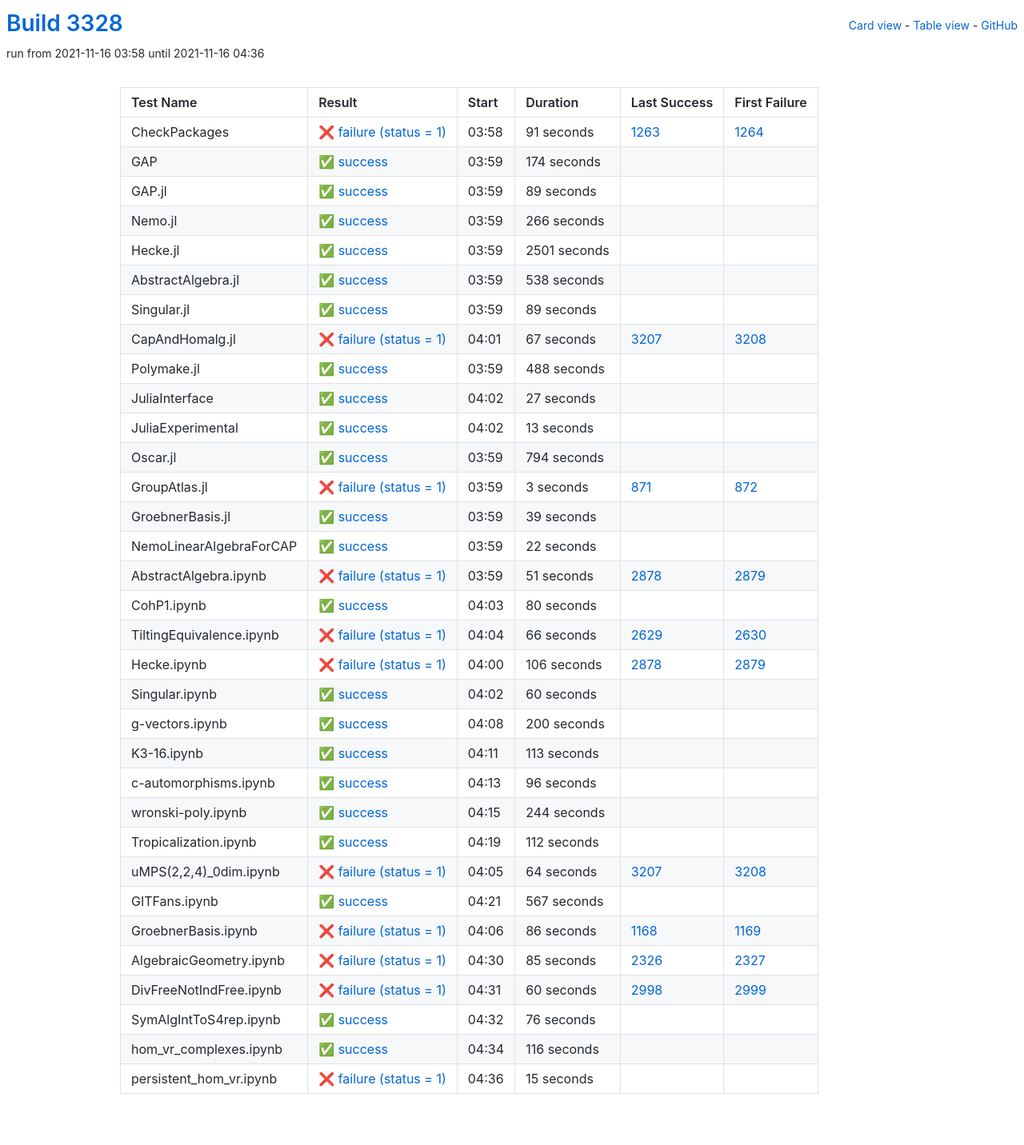
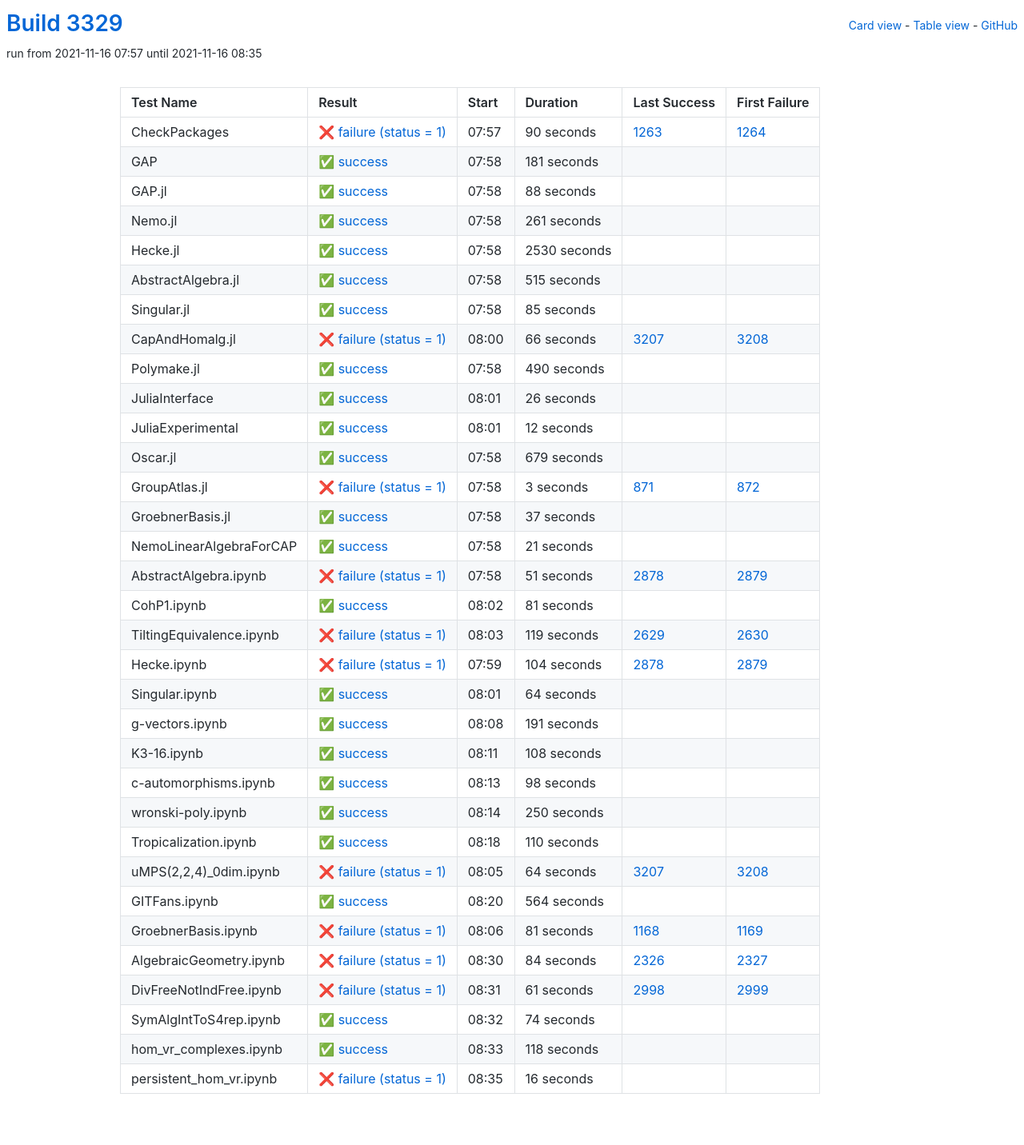
Before and after one commit to oscar-system/oscar-ci-status-stable, a Jekyll site: the page built from table.html, in a window 1280 px wide. Shown: the whole page at 80% size. Built offline with Jekyll 4.4.1, drawn with Linux system fonts in a browser that asks for light colours.

Commit message:
Build #3329

```diff
--- a/_data/ci.yml
+++ b/_data/ci.yml
@@ -1,6 +1,6 @@
 ---
-build: 3328
-build_url: https://oscarci.mathematik.uni-kl.de/job/oscar-stable/3328/
+build: 3329
+build_url: https://oscarci.mathematik.uni-kl.de/job/oscar-stable/3329/
 job: oscar-stable
 organization: oscar-system
 repo: oscar-ci-status-stable
@@ -8,152 +8,152 @@ repourl: https://github.com/oscar-system/oscar-ci-status-stable
 tests:
 - name: CheckPackages
   id: checkpackages
-  log: https://oscarci.mathematik.uni-kl.de/job/oscar-stable/3328/artifact/logs/build-3328/CheckPackages.log
-  start: 2021-11-16 03:58
+  log: https://oscarci.mathematik.uni-kl.de/job/oscar-stable/3329/artifact/logs/build-3329/CheckPackages.log
+  start: 2021-11-16 07:57
   success: false
   exitcode: 1
   status: failure
-  duration: 91
+  duration: 90
   last_success: 1263
   last_success_url: https://oscarci.mathematik.uni-kl.de/job/oscar-stable/1263/
   first_failure: 1264
   first_failure_url: https://oscarci.mathematik.uni-kl.de/job/oscar-stable/1264/
 - name: GAP
   id: gap
-  log: https://oscarci.mathematik.uni-kl.de/job/oscar-stable/3328/artifact/logs/build-3328/GAP.log
-  start: 2021-11-16 03:59
+  log: https://oscarci.mathematik.uni-kl.de/job/oscar-stable/3329/artifact/logs/build-3329/GAP.log
+  start: 2021-11-16 07:58
   success: true
   exitcode: 0
   status: success
-  duration: 174
+  duration: 181
   last_success: false
   last_success_url:
   first_failure: false
   first_failure_url:
 - name: GAP.jl
   id: gap-jl
-  log: https://oscarci.mathematik.uni-kl.de/job/oscar-stable/3328/artifact/logs/build-3328/GAP.jl.log
-  start: 2021-11-16 03:59
+  log: https://oscarci.mathematik.uni-kl.de/job/oscar-stable/3329/artifact/logs/build-3329/GAP.jl.log
+  start: 2021-11-16 07:58
   success: true
   exitcode: 0
   status: success
-  duration: 89
+  duration: 88
   last_success: false
   last_success_url:
   first_failure: false
   first_failure_url:
 - name: Nemo.jl
   id: nemo-jl
-  log: https://oscarci.mathematik.uni-kl.de/job/oscar-stable/3328/artifact/logs/build-3328/Nemo.jl.log
-  start: 2021-11-16 03:59
+  log: https://oscarci.mathematik.uni-kl.de/job/oscar-stable/3329/artifact/logs/build-3329/Nemo.jl.log
+  start: 2021-11-16 07:58
   success: true
   exitcode: 0
   status: success
-  duration: 266
+  duration: 261
   last_success: false
   last_success_url:
   first_failure: false
   first_failure_url:
 - name: Hecke.jl
   id: hecke-jl
-  log: https://oscarci.mathematik.uni-kl.de/job/oscar-stable/3328/artifact/logs/build-3328/Hecke.jl.log
-  start: 2021-11-16 03:59
+  log: https://oscarci.mathematik.uni-kl.de/job/oscar-stable/3329/artifact/logs/build-3329/Hecke.jl.log
+  start: 2021-11-16 07:58
   success: true
   exitcode: 0
   status: success
-  duration: 2501
+  duration: 2530
   last_success: false
   last_success_url:
   first_failure: false
   first_failure_url:
 - name: AbstractAlgebra.jl
   id: abstractalgebra-jl
-  log: https://oscarci.mathematik.uni-kl.de/job/oscar-stable/3328/artifact/logs/build-3328/AbstractAlgebra.jl.log
-  start: 2021-11-16 03:59
+  log: https://oscarci.mathematik.uni-kl.de/job/oscar-stable/3329/artifact/logs/build-3329/AbstractAlgebra.jl.log
+  start: 2021-11-16 07:58
   success: true
   exitcode: 0
   status: success
-  duration: 538
+  duration: 515
   last_success: false
   last_success_url:
   first_failure: false
   first_failure_url:
 - name: Singular.jl
   id: singular-jl
-  log: https://oscarci.mathematik.uni-kl.de/job/oscar-stable/3328/artifact/logs/build-3328/Singular.jl.log
-  start: 2021-11-16 03:59
+  log: https://oscarci.mathematik.uni-kl.de/job/oscar-stable/3329/artifact/logs/build-3329/Singular.jl.log
+  start: 2021-11-16 07:58
   success: true
   exitcode: 0
   status: success
-  duration: 89
+  duration: 85
   last_success: false
   last_success_url:
   first_failure: false
   first_failure_url:
 - name: CapAndHomalg.jl
   id: capandhomalg-jl
-  log: https://oscarci.mathematik.uni-kl.de/job/oscar-stable/3328/artifact/logs/build-3328/CapAndHomalg.jl.log
-  start: 2021-11-16 04:01
+  log: https://oscarci.mathematik.uni-kl.de/job/oscar-stable/3329/artifact/logs/build-3329/CapAndHomalg.jl.log
+  start: 2021-11-16 08:00
   success: false
   exitcode: 1
   status: failure
-  duration: 67
+  duration: 66
   last_success: 3207
   last_success_url: https://oscarci.mathematik.uni-kl.de/job/oscar-stable/3207/
   first_failure: 3208
   first_failure_url: https://oscarci.mathematik.uni-kl.de/job/oscar-stable/3208/
 - name: Polymake.jl
   id: polymake-jl
-  log: https://oscarci.mathematik.uni-kl.de/job/oscar-stable/3328/artifact/logs/build-3328/Polymake.jl.log
-  start: 2021-11-16 03:59
+  log: https://oscarci.mathematik.uni-kl.de/job/oscar-stable/3329/artifact/logs/build-3329/Polymake.jl.log
+  start: 2021-11-16 07:58
   success: true
   exitcode: 0
   status: success
-  duration: 488
+  duration: 490
   last_success: false
   last_success_url:
   first_failure: false
   first_failure_url:
 - name: JuliaInterface
   id: juliainterface
-  log: https://oscarci.mathematik.uni-kl.de/job/oscar-stable/3328/artifact/logs/build-3328/JuliaInterface.log
-  start: 2021-11-16 04:02
+  log: https://oscarci.mathematik.uni-kl.de/job/oscar-stable/3329/artifact/logs/build-3329/JuliaInterface.log
+  start: 2021-11-16 08:01
   success: true
   exitcode: 0
   status: success
-  duration: 27
+  duration: 26
   last_success: false
   last_success_url:
   first_failure: false
   first_failure_url:
 - name: JuliaExperimental
   id: juliaexperimental
-  log: https://oscarci.mathematik.uni-kl.de/job/oscar-stable/3328/artifact/logs/build-3328/JuliaExperimental.log
-  start: 2021-11-16 04:02
+  log: https://oscarci.mathematik.uni-kl.de/job/oscar-stable/3329/artifact/logs/build-3329/JuliaExperimental.log
+  start: 2021-11-16 08:01
   success: true
   exitcode: 0
   status: success
-  duration: 13
+  duration: 12
   last_success: false
   last_success_url:
   first_failure: false
   first_failure_url:
 - name: Oscar.jl
   id: oscar-jl
-  log: https://oscarci.mathematik.uni-kl.de/job/oscar-stable/3328/artifact/logs/build-3328/Oscar.jl.log
-  start: 2021-11-16 03:59
+  log: https://oscarci.mathematik.uni-kl.de/job/oscar-stable/3329/artifact/logs/build-3329/Oscar.jl.log
+  start: 2021-11-16 07:58
   success: true
   exitcode: 0
   status: success
-  duration: 794
+  duration: 679
   last_success: false
   last_success_url:
   first_failure: false
   first_failure_url:
 - name: GroupAtlas.jl
   id: groupatlas-jl
-  log: https://oscarci.mathematik.uni-kl.de/job/oscar-stable/3328/artifact/logs/build-3328/GroupAtlas.jl.log
-  start: 2021-11-16 03:59
+  log: https://oscarci.mathematik.uni-kl.de/job/oscar-stable/3329/artifact/logs/build-3329/GroupAtlas.jl.log
+  start: 2021-11-16 07:58
   success: false
   exitcode: 1
   status: failure
@@ -164,32 +164,32 @@ tests:
   first_failure_url: https://oscarci.mathematik.uni-kl.de/job/oscar-stable/872/
 - name: GroebnerBasis.jl
   id: groebnerbasis-jl
-  log: https://oscarci.mathematik.uni-kl.de/job/oscar-stable/3328/artifact/logs/build-3328/GroebnerBasis.jl.log
-  start: 2021-11-16 03:59
+  log: https://oscarci.mathematik.uni-kl.de/job/oscar-stable/3329/artifact/logs/build-3329/GroebnerBasis.jl.log
+  start: 2021-11-16 07:58
   success: true
   exitcode: 0
   status: success
-  duration: 39
+  duration: 37
   last_success: false
   last_success_url:
   first_failure: false
   first_failure_url:
 - name: NemoLinearAlgebraForCAP
   id: nemolinearalgebraforcap
-  log: https://oscarci.mathematik.uni-kl.de/job/oscar-stable/3328/artifact/logs/build-3328/NemoLinearAlgebraForCAP.log
-  start: 2021-11-16 03:59
+  log: https://oscarci.mathematik.uni-kl.de/job/oscar-stable/3329/artifact/logs/build-3329/NemoLinearAlgebraForCAP.log
+  start: 2021-11-16 07:58
   success: true
   exitcode: 0
   status: success
-  duration: 22
+  duration: 21
   last_success: false
   last_success_url:
   first_failure: false
   first_failure_url:
 - name: AbstractAlgebra.ipynb
   id: abstractalgebra-ipynb
-  log: https://oscarci.mathematik.uni-kl.de/job/oscar-stable/3328/artifact/logs/build-3328/AbstractAlgebra.ipynb.log
-  start: 2021-11-16 03:59
+  log: https://oscarci.mathematik.uni-kl.de/job/oscar-stable/3329/artifact/logs/build-3329/AbstractAlgebra.ipynb.log
+  start: 2021-11-16 07:58
   success: false
   exitcode: 1
   status: failure
@@ -200,116 +200,116 @@ tests:
   first_failure_url: https://oscarci.mathematik.uni-kl.de/job/oscar-stable/2879/
 - name: CohP1.ipynb
   id: cohp1-ipynb
-  log: https://oscarci.mathematik.uni-kl.de/job/oscar-stable/3328/artifact/logs/build-3328/CohP1.ipynb.log
-  start: 2021-11-16 04:03
+  log: https://oscarci.mathematik.uni-kl.de/job/oscar-stable/3329/artifact/logs/build-3329/CohP1.ipynb.log
+  start: 2021-11-16 08:02
   success: true
   exitcode: 0
   status: success
-  duration: 80
+  duration: 81
   last_success: false
   last_success_url:
   first_failure: false
   first_failure_url:
 - name: TiltingEquivalence.ipynb
   id: tiltingequivalence-ipynb
-  log: https://oscarci.mathematik.uni-kl.de/job/oscar-stable/3328/artifact/logs/build-3328/TiltingEquivalence.ipynb.log
-  start: 2021-11-16 04:04
+  log: https://oscarci.mathematik.uni-kl.de/job/oscar-stable/3329/artifact/logs/build-3329/TiltingEquivalence.ipynb.log
+  start: 2021-11-16 08:03
   success: false
   exitcode: 1
   status: failure
-  duration: 66
+  duration: 119
   last_success: 2629
   last_success_url: https://oscarci.mathematik.uni-kl.de/job/oscar-stable/2629/
   first_failure: 2630
   first_failure_url: https://oscarci.mathematik.uni-kl.de/job/oscar-stable/2630/
 - name: Hecke.ipynb
   id: hecke-ipynb
-  log: https://oscarci.mathematik.uni-kl.de/job/oscar-stable/3328/artifact/logs/build-3328/Hecke.ipynb.log
-  start: 2021-11-16 04:00
+  log: https://oscarci.mathematik.uni-kl.de/job/oscar-stable/3329/artifact/logs/build-3329/Hecke.ipynb.log
+  start: 2021-11-16 07:59
   success: false
   exitcode: 1
   status: failure
-  duration: 106
+  duration: 104
   last_success: 2878
   last_success_url: https://oscarci.mathematik.uni-kl.de/job/oscar-stable/2878/
   first_failure: 2879
   first_failure_url: https://oscarci.mathematik.uni-kl.de/job/oscar-stable/2879/
 - name: Singular.ipynb
   id: singular-ipynb
-  log: https://oscarci.mathematik.uni-kl.de/job/oscar-stable/3328/artifact/logs/build-3328/Singular.ipynb.log
-  start: 2021-11-16 04:02
+  log: https://oscarci.mathematik.uni-kl.de/job/oscar-stable/3329/artifact/logs/build-3329/Singular.ipynb.log
+  start: 2021-11-16 08:01
   success: true
   exitcode: 0
   status: success
-  duration: 60
+  duration: 64
   last_success: false
   last_success_url:
   first_failure: false
   first_failure_url:
 - name: g-vectors.ipynb
   id: g-vectors-ipynb
-  log: https://oscarci.mathematik.uni-kl.de/job/oscar-stable/3328/artifact/logs/build-3328/g-vectors.ipynb.log
-  start: 2021-11-16 04:08
+  log: https://oscarci.mathematik.uni-kl.de/job/oscar-stable/3329/artifact/logs/build-3329/g-vectors.ipynb.log
+  start: 2021-11-16 08:08
   success: true
   exitcode: 0
   status: success
-  duration: 200
+  duration: 191
   last_success: false
   last_success_url:
   first_failure: false
   first_failure_url:
 - name: K3-16.ipynb
   id: k3-16-ipynb
-  log: https://oscarci.mathematik.uni-kl.de/job/oscar-stable/3328/artifact/logs/build-3328/K3-16.ipynb.log
-  start: 2021-11-16 04:11
+  log: https://oscarci.mathematik.uni-kl.de/job/oscar-stable/3329/artifact/logs/build-3329/K3-16.ipynb.log
+  start: 2021-11-16 08:11
   success: true
   exitcode: 0
   status: success
-  duration: 113
+  duration: 108
   last_success: false
   last_success_url:
   first_failure: false
   first_failure_url:
 - name: c-automorphisms.ipynb
   id: c-automorphisms-ipynb
-  log: https://oscarci.mathematik.uni-kl.de/job/oscar-stable/3328/artifact/logs/build-3328/c-automorphisms.ipynb.log
-  start: 2021-11-16 04:13
+  log: https://oscarci.mathematik.uni-kl.de/job/oscar-stable/3329/artifact/logs/build-3329/c-automorphisms.ipynb.log
+  start: 2021-11-16 08:13
   success: true
   exitcode: 0
   status: success
-  duration: 96
+  duration: 98
   last_success: false
   last_success_url:
   first_failure: false
   first_failure_url:
 - name: wronski-poly.ipynb
   id: wronski-poly-ipynb
-  log: https://oscarci.mathematik.uni-kl.de/job/oscar-stable/3328/artifact/logs/build-3328/wronski-poly.ipynb.log
-  start: 2021-11-16 04:15
+  log: https://oscarci.mathematik.uni-kl.de/job/oscar-stable/3329/artifact/logs/build-3329/wronski-poly.ipynb.log
+  start: 2021-11-16 08:14
   success: true
   exitcode: 0
   status: success
-  duration: 244
+  duration: 250
   last_success: false
   last_success_url:
   first_failure: false
   first_failure_url:
 - name: Tropicalization.ipynb
   id: tropicalization-ipynb
-  log: https://oscarci.mathematik.uni-kl.de/job/oscar-stable/3328/artifact/logs/build-3328/Tropicalization.ipynb.log
-  start: 2021-11-16 04:19
+  log: https://oscarci.mathematik.uni-kl.de/job/oscar-stable/3329/artifact/logs/build-3329/Tropicalization.ipynb.log
+  start: 2021-11-16 08:18
   success: true
   exitcode: 0
   status: success
-  duration: 112
+  duration: 110
   last_success: false
   last_success_url:
   first_failure: false
   first_failure_url:
 - name: uMPS(2,2,4)_0dim.ipynb
   id: umps-2-2-4-0dim-ipynb
-  log: https://oscarci.mathematik.uni-kl.de/job/oscar-stable/3328/artifact/logs/build-3328/uMPS-2-2-4-_0dim.ipynb.log
-  start: 2021-11-16 04:05
+  log: https://oscarci.mathematik.uni-kl.de/job/oscar-stable/3329/artifact/logs/build-3329/uMPS-2-2-4-_0dim.ipynb.log
+  start: 2021-11-16 08:05
   success: false
   exitcode: 1
   status: failure
@@ -320,84 +320,84 @@ tests:
   first_failure_url: https://oscarci.mathematik.uni-kl.de/job/oscar-stable/3208/
 - name: GITFans.ipynb
   id: gitfans-ipynb
-  log: https://oscarci.mathematik.uni-kl.de/job/oscar-stable/3328/artifact/logs/build-3328/GITFans.ipynb.log
-  start: 2021-11-16 04:21
+  log: https://oscarci.mathematik.uni-kl.de/job/oscar-stable/3329/artifact/logs/build-3329/GITFans.ipynb.log
+  start: 2021-11-16 08:20
   success: true
   exitcode: 0
   status: success
-  duration: 567
+  duration: 564
   last_success: false
   last_success_url:
   first_failure: false
   first_failure_url:
 - name: GroebnerBasis.ipynb
   id: groebnerbasis-ipynb
-  log: https://oscarci.mathematik.uni-kl.de/job/oscar-stable/3328/artifact/logs/build-3328/GroebnerBasis.ipynb.log
-  start: 2021-11-16 04:06
+  log: https://oscarci.mathematik.uni-kl.de/job/oscar-stable/3329/artifact/logs/build-3329/GroebnerBasis.ipynb.log
+  start: 2021-11-16 08:06
   success: false
   exitcode: 1
   status: failure
-  duration: 86
+  duration: 81
   last_success: 1168
   last_success_url: https://oscarci.mathematik.uni-kl.de/job/oscar-stable/1168/
   first_failure: 1169
   first_failure_url: https://oscarci.mathematik.uni-kl.de/job/oscar-stable/1169/
 - name: AlgebraicGeometry.ipynb
   id: algebraicgeometry-ipynb
-  log: https://oscarci.mathematik.uni-kl.de/job/oscar-stable/3328/artifact/logs/build-3328/AlgebraicGeometry.ipynb.log
-  start: 2021-11-16 04:30
+  log: https://oscarci.mathematik.uni-kl.de/job/oscar-stable/3329/artifact/logs/build-3329/AlgebraicGeometry.ipynb.log
+  start: 2021-11-16 08:30
   success: false
   exitcode: 1
   status: failure
-  duration: 85
+  duration: 84
   last_success: 2326
   last_success_url: https://oscarci.mathematik.uni-kl.de/job/oscar-stable/2326/
   first_failure: 2327
   first_failure_url: https://oscarci.mathematik.uni-kl.de/job/oscar-stable/2327/
 - name: DivFreeNotIndFree.ipynb
   id: divfreenotindfree-ipynb
-  log: https://oscarci.mathematik.uni-kl.de/job/oscar-stable/3328/artifact/logs/build-3328/DivFreeNotIndFree.ipynb.log
-  start: 2021-11-16 04:31
+  log: https://oscarci.mathematik.uni-kl.de/job/oscar-stable/3329/artifact/logs/build-3329/DivFreeNotIndFree.ipynb.log
+  start: 2021-11-16 08:31
   success: false
   exitcode: 1
   status: failure
-  duration: 60
+  duration: 61
   last_success: 2998
   last_success_url: https://oscarci.mathematik.uni-kl.de/job/oscar-stable/2998/
   first_failure: 2999
   first_failure_url: https://oscarci.mathematik.uni-kl.de/job/oscar-stable/2999/
 - name: SymAlgIntToS4rep.ipynb
   id: symalginttos4rep-ipynb
-  log: https://oscarci.mathematik.uni-kl.de/job/oscar-stable/3328/artifact/logs/build-3328/SymAlgIntToS4rep.ipynb.log
-  start: 2021-11-16 04:32
+  log: https://oscarci.mathematik.uni-kl.de/job/oscar-stable/3329/artifact/logs/build-3329/SymAlgIntToS4rep.ipynb.log
+  start: 2021-11-16 08:32
   success: true
   exitcode: 0
   status: success
-  duration: 76
+  duration: 74
   last_success: false
   last_success_url:
   first_failure: false
   first_failure_url:
 - name: hom_vr_complexes.ipynb
   id: hom-vr-complexes-ipynb
-  log: https://oscarci.mathematik.uni-kl.de/job/oscar-stable/3328/artifact/logs/build-3328/hom_vr_complexes.ipynb.log
-  start: 2021-11-16 04:34
+  log: https://oscarci.mathematik.uni-kl.de/job/oscar-stable/3329/artifact/logs/build-3329/hom_vr_complexes.ipynb.log
+  start: 2021-11-16 08:33
   success: true
   exitcode: 0
   status: success
-  duration: 116
+  duration: 118
   last_success: false
   last_success_url:
   first_failure: false
   first_failure_url:
 - name: persistent_hom_vr.ipynb
   id: persistent-hom-vr-ipynb
-  log: https://oscarci.mathematik.uni-kl.de/job/oscar-stable/3328/artifact/logs/build-3328/persistent_hom_vr.ipynb.log
-  start: 2021-11-16 04:36
+  log: https://oscarci.mathematik.uni-kl.de/job/oscar-stable/3329/artifact/logs/build-3329/persistent_hom_vr.ipynb.log
+  start: 2021-11-16 08:35
   success: false
   exitcode: 1
   status: failure
-  duration: 15
+  duration: 16
   last_success: false
   last_success_url:
   first_failure: false
```
Also changed, not shown: README.md.
